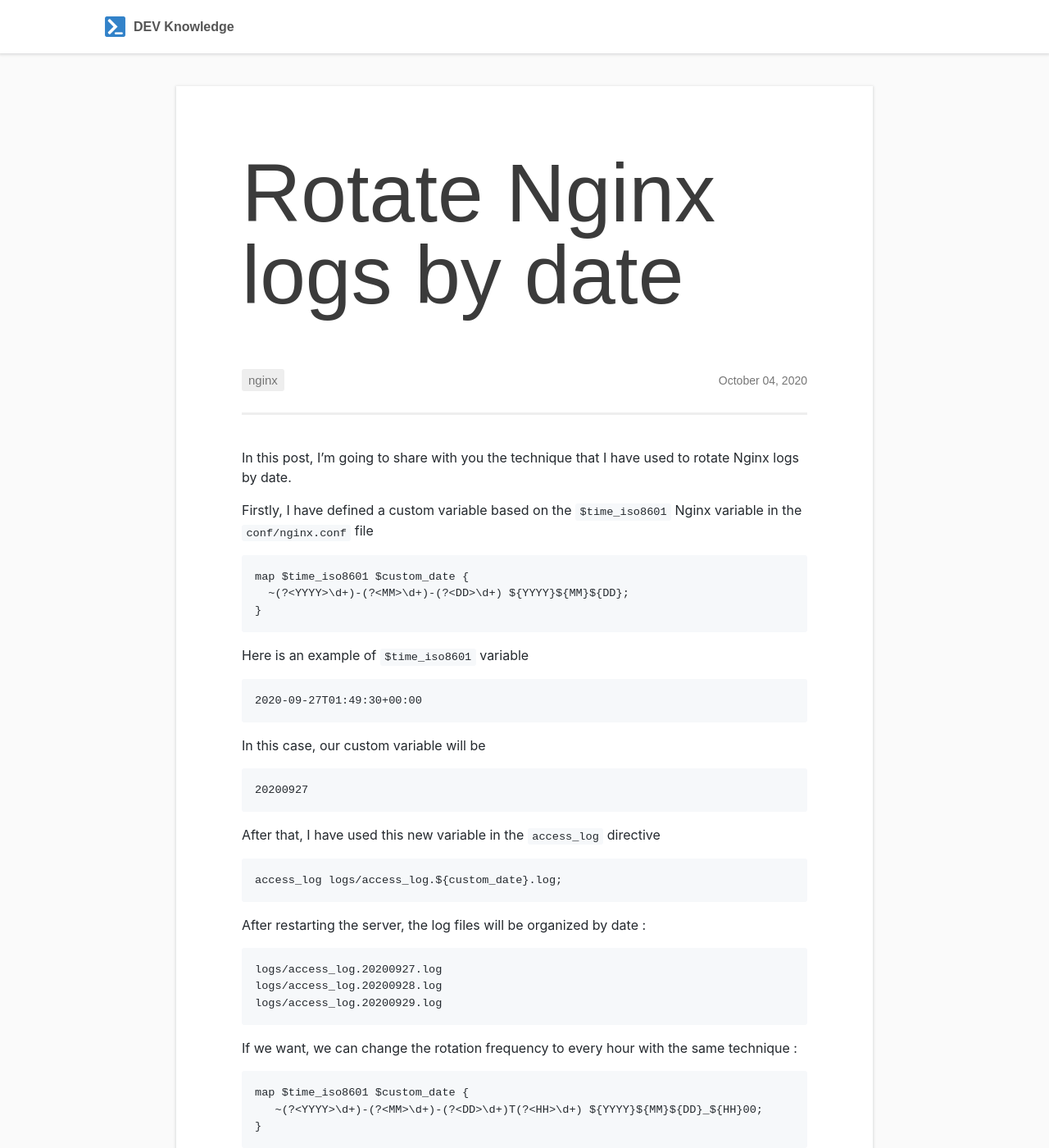
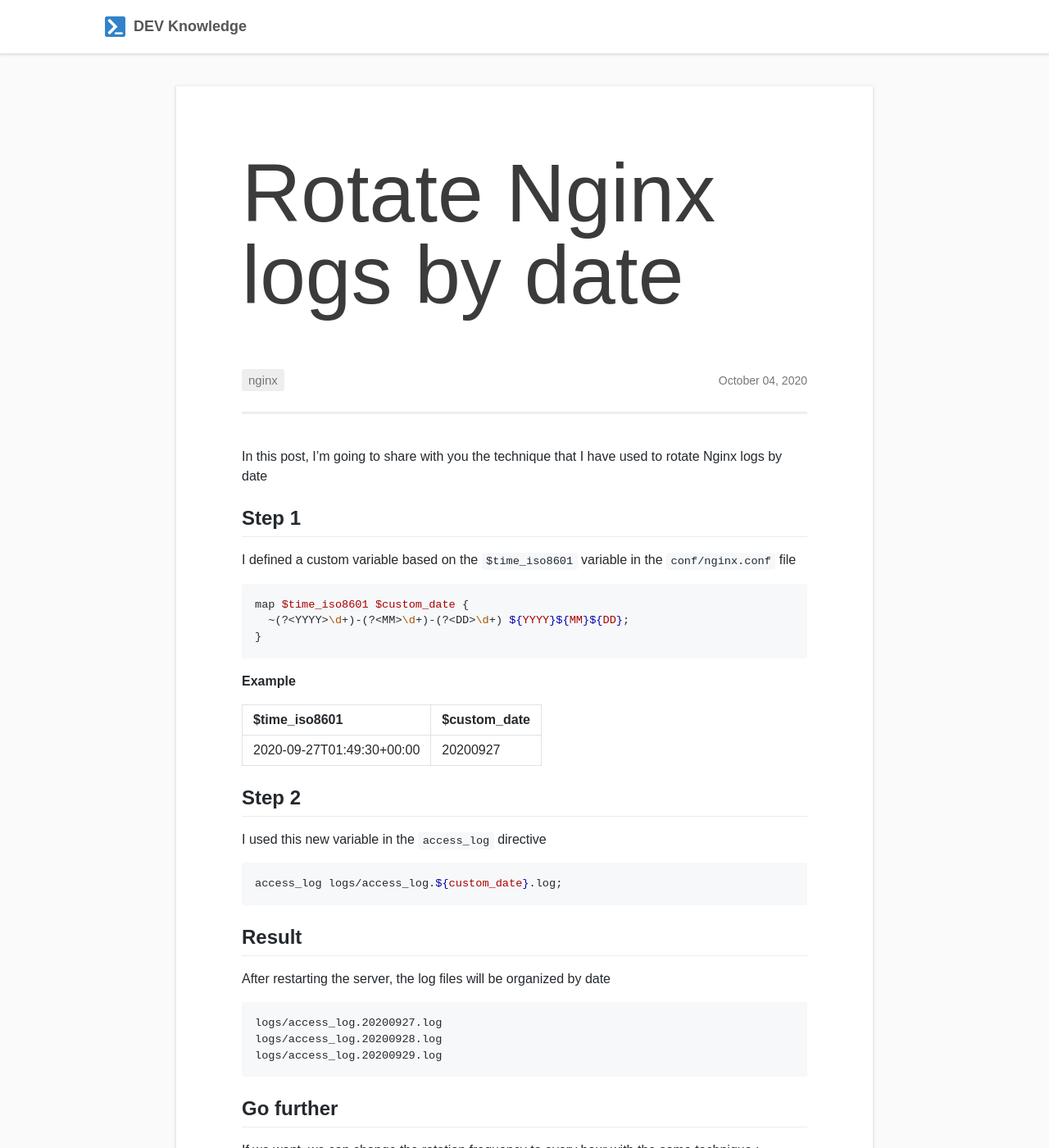
Before and after one commit to devknowledge/devknowledge.github.io, a Jekyll site: the page built from _posts/2020-10-04-rotate-nginx-logs-by-date.markdown, in a window 1280 px wide and 1400 px high. Shown: the whole window at 82% size. Built offline with Jekyll 4.4.1, drawn with Linux system fonts in a browser that asks for light colours; some web fonts are replaced; some of the changed text lies outside the part shown.

Commit message:
update rotate-nginx-logs-by-date post

````diff
--- a/_posts/2020-10-04-rotate-nginx-logs-by-date.markdown
+++ b/_posts/2020-10-04-rotate-nginx-logs-by-date.markdown
@@ -9,49 +9,55 @@ author_profile: https://ahenteti.github.io/
 banner: https://images.unsplash.com/photo-1572061487787-3cd4292f12bf?ixlib=rb-1.2.1&auto=format&fit=crop&w=1050&q=80
 ---
 
-In this post, I'm going to share with you the technique that I have used to rotate Nginx logs by date.
+In this post, I'm going to share with you the technique that I have used to rotate Nginx logs by date
 
-Firstly, I have defined a custom variable based on the `$time_iso8601` Nginx variable
-in the `conf/nginx.conf` file
+## Step 1
 
-```
+I defined a custom variable based on the `$time_iso8601` variable in the `conf/nginx.conf` file
+
+```shell
 map $time_iso8601 $custom_date {
   ~(?<YYYY>\d+)-(?<MM>\d+)-(?<DD>\d+) ${YYYY}${MM}${DD};
 }
 ```
 
-Here is an example of `$time_iso8601` variable
+**Example**
 
-```
-2020-09-27T01:49:30+00:00
-```
+| \$time_iso8601            | \$custom_date |
+| :------------------------ | :------------ |
+| 2020-09-27T01:49:30+00:00 | 20200927      |
 
-In this case, our custom variable will be
+## Step 2
 
-```
-20200927
-```
+I used this new variable in the `access_log` directive
 
-After that, I have used this new variable in the `access_log` directive
-
-```
+```shell
 access_log logs/access_log.${custom_date}.log;
 ```
 
-After restarting the server, the log files will be organized by date :
+## Result
 
-```
+After restarting the server, the log files will be organized by date
+
+```shell
 logs/access_log.20200927.log
 logs/access_log.20200928.log
 logs/access_log.20200929.log
 ```
 
+## Go further
+
 If we want, we can change the rotation frequency to every hour with the same technique :
 
-```
+```shell
 map $time_iso8601 $custom_date {
    ~(?<YYYY>\d+)-(?<MM>\d+)-(?<DD>\d+)T(?<HH>\d+) ${YYYY}${MM}${DD}_${HH}00;
 }
 ```
 
 I hope it was useful :)
+
+## References
+
+- [Logging milliseconds in ISO8601 format](https://thatsamguy.com/nginx-iso8601-time-format/)
+- [How To Configure Logging and Log Rotation in Nginx](https://www.digitalocean.com/community/tutorials/how-to-configure-logging-and-log-rotation-in-nginx-on-an-ubuntu-vps)
--- a/_sass/base.scss
+++ b/_sass/base.scss
@@ -34,7 +34,6 @@ body {
   padding: 0;
   margin: 0;
   box-sizing: border-box;
-  font-size: 1.6rem;
 }
 
 main {
--- a/_sass/colors.scss
+++ b/_sass/colors.scss
@@ -10,8 +10,8 @@ body.light {
   --text-color-06: #ffffff;
   --background-color-01: #ffffff;
   --background-color-02: #fafafa;
-  --background-color-03: #cecece;
-  --background-color-04: #eeeeee;
+  --background-color-03: #eeeeee;
+  --background-color-04: #cecece;
   --background-color-05: #b1b1b1;
   --border-color: #eee;
   --box-shadow: rgba(60, 64, 67, 0.15) 0px 1px 3px 1px;
@@ -36,6 +36,6 @@ body.light {
 
   --post-background-color: var(--background-color-01);
   --tag-color: var(--text-color-04);
-  --tag-background-color: var(--background-color-04);
+  --tag-background-color: var(--background-color-03);
   --code-background-color: #f6f8fa;
 }
--- a/_sass/navbar.scss
+++ b/_sass/navbar.scss
@@ -28,6 +28,7 @@ nav .container .left img {
 }
 
 nav .container .left span {
+  font-size: 1.8rem;
   font-weight: bold;
   padding-left: 1rem;
   color: var(--logo-text-color);
--- a/_sass/vendor/github-markdown.scss
+++ b/_sass/vendor/github-markdown.scss
@@ -62,7 +62,6 @@
   -webkit-text-size-adjust: 100%;
   line-height: 1.5;
   color: #24292e;
-  font-family: -apple-system, BlinkMacSystemFont, Segoe UI, Helvetica, Arial, sans-serif, Apple Color Emoji, Segoe UI Emoji;
   font-size: 16px;
   line-height: 1.5;
   word-wrap: break-word;
@@ -102,7 +101,6 @@
 .markdown-body code,
 .markdown-body kbd,
 .markdown-body pre {
-  font-family: monospace, monospace;
   font-size: 1em;
 }
 
@@ -131,7 +129,6 @@
 }
 
 .markdown-body input {
-  font-family: inherit;
   font-size: inherit;
   line-height: inherit;
 }
@@ -278,7 +275,6 @@
 
 .markdown-body code,
 .markdown-body pre {
-  font-family: SFMono-Regular, Consolas, Liberation Mono, Menlo, monospace;
   font-size: 12px;
 }
 
@@ -843,7 +839,6 @@
 
 .markdown-body .commit-tease-sha {
   display: inline-block;
-  font-family: SFMono-Regular, Consolas, Liberation Mono, Menlo, monospace;
   font-size: 90%;
   color: #444d56;
 }
@@ -868,7 +863,6 @@
   min-width: 50px;
   padding-right: 10px;
   padding-left: 10px;
-  font-family: SFMono-Regular, Consolas, Liberation Mono, Menlo, monospace;
   font-size: 12px;
   line-height: 20px;
   color: rgba(27, 31, 35, 0.3);
@@ -900,7 +894,6 @@
 
 .markdown-body .blob-code-inner {
   overflow: visible;
-  font-family: SFMono-Regular, Consolas, Liberation Mono, Menlo, monospace;
   font-size: 12px;
   color: #24292e;
   word-wrap: normal;
````
Also changed, not shown: _posts/2020-10-06-my-bashrc-file.markdown (renamed from _posts/2020-10-06-my-laptop-bashrc-file.markdown, +10 -6 lines), assets/my-laptop-bashrc-file__terminal-screenshot.png (deleted).
